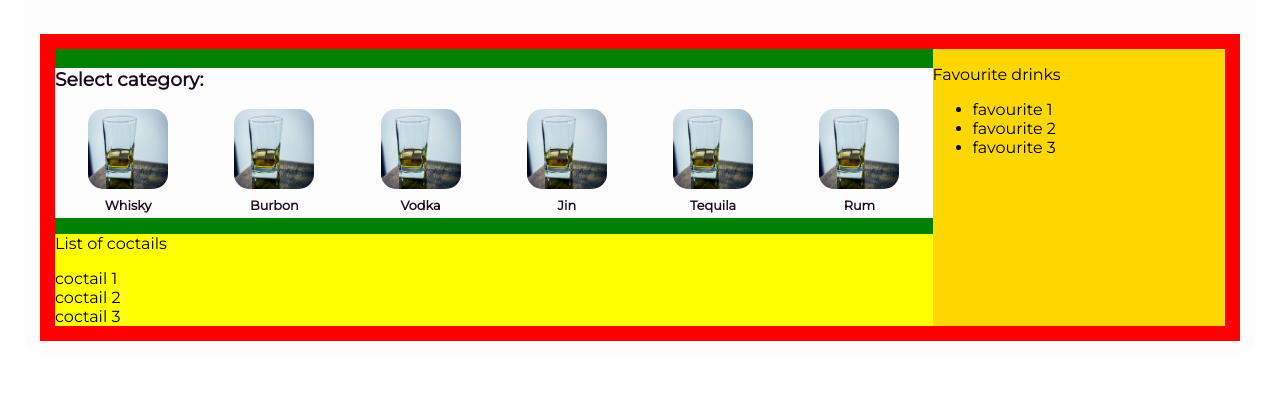
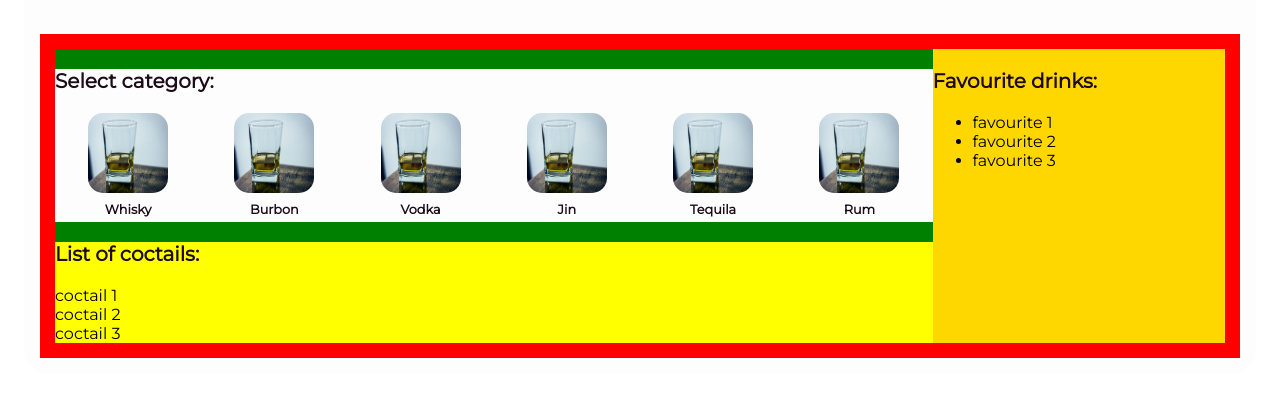
Before and after one commit to WojcioTrue/Drink_app_template, a website: page index.html in a window 1280 px wide. Shown: the part 71-468 px from the top of the page. Drawn offline with Linux system fonts and the light colour scheme; a web font is replaced by a local one.

Commit message:
Added @mixin variable for labels in different containers.

```diff
--- a/index.html
+++ b/index.html
@@ -71,14 +71,14 @@
               </ul>
           </div>
           <div class="list-coctails">
-            <p>List of coctails</p>
+            <h3>List of coctails:</h3>
             <div>coctail 1</div>
             <div>coctail 2</div>
             <div>coctail 3</div>
           </div>
         </div>
         <div class="coctails-favourite">
-          <p>Favourite drinks</p>
+          <h3>Favourite drinks:</h3>
           <ul>
             <li>favourite 1</li>
             <li>favourite 2</li>
--- a/src/scss/coctails_container.scss
+++ b/src/scss/coctails_container.scss
@@ -14,7 +14,9 @@
         background-color: variables.$Cultured;
         color: variables.$Myblack;
         font-weight: 900;
-
+        h3 {
+            @include variables.label-style;
+        }
         ul {
             padding-left: 0px;
             list-style: none;
@@ -41,6 +43,10 @@
 
     .list-coctails {
         background-color: yellow;
+        h3 {
+            @include variables.label-style;
+        }
+
     }
 }
 
--- a/src/scss/coctails_favourite.scss
+++ b/src/scss/coctails_favourite.scss
@@ -2,6 +2,9 @@
 
 .coctails-favourite {
     background-color: gold;
+    h3 {
+        @include variables.label-style;
+    }
 }
 
 @media only screen and (min-width: 576px) {
--- a/src/scss/variables.scss
+++ b/src/scss/variables.scss
@@ -7,3 +7,10 @@ $Bittersweet: #ff6666;
 $Myblack: #1C0B19;
 $Cultured: #FDFDFD;
 $GrayShade: #EAEAEA;
+
+
+@mixin label-style {
+    font-size: 1.25rem;
+    color: $Myblack;
+
+}
```
Also changed, not shown: src/css/style.css.
